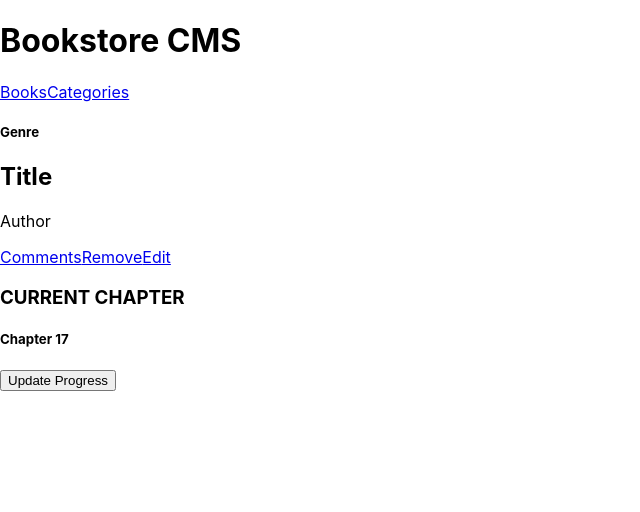
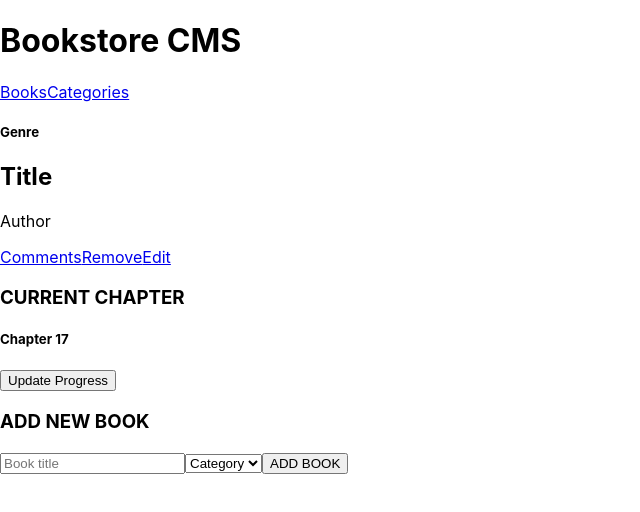
Before and after one commit to luftedar/book-store, a React (Create React App) app: page / in a window 1280 px wide. Shown: the top 512 px of the page, without its empty margins (0-640 px from the left). Built offline with nearby package versions, Linux system fonts and the light colour scheme.

Commit message:
Add Form Section

```diff
--- a/src/App.js
+++ b/src/App.js
@@ -1,11 +1,13 @@
 import Header from './components/Header';
 import Progress from './components/Progress';
+import Form from './components/Form';
 
 function App() {
   return (
     <div>
       <Header />
       <Progress />
+      <Form />
     </div>
   );
 }
--- a/src/components/Form.js
+++ b/src/components/Form.js
@@ -0,0 +1,20 @@
+import React from 'react';
+
+function Form() {
+  return (
+    <div>
+      <h3>ADD NEW BOOK</h3>
+      <form>
+        <input type="text" placeholder="Book title" />
+        <select name="Category">
+          <option>Category</option>
+          <option value="first">First</option>
+          <option value="second">Second</option>
+        </select>
+        <button type="button">ADD BOOK</button>
+      </form>
+    </div>
+  );
+}
+
+export default Form;
```
